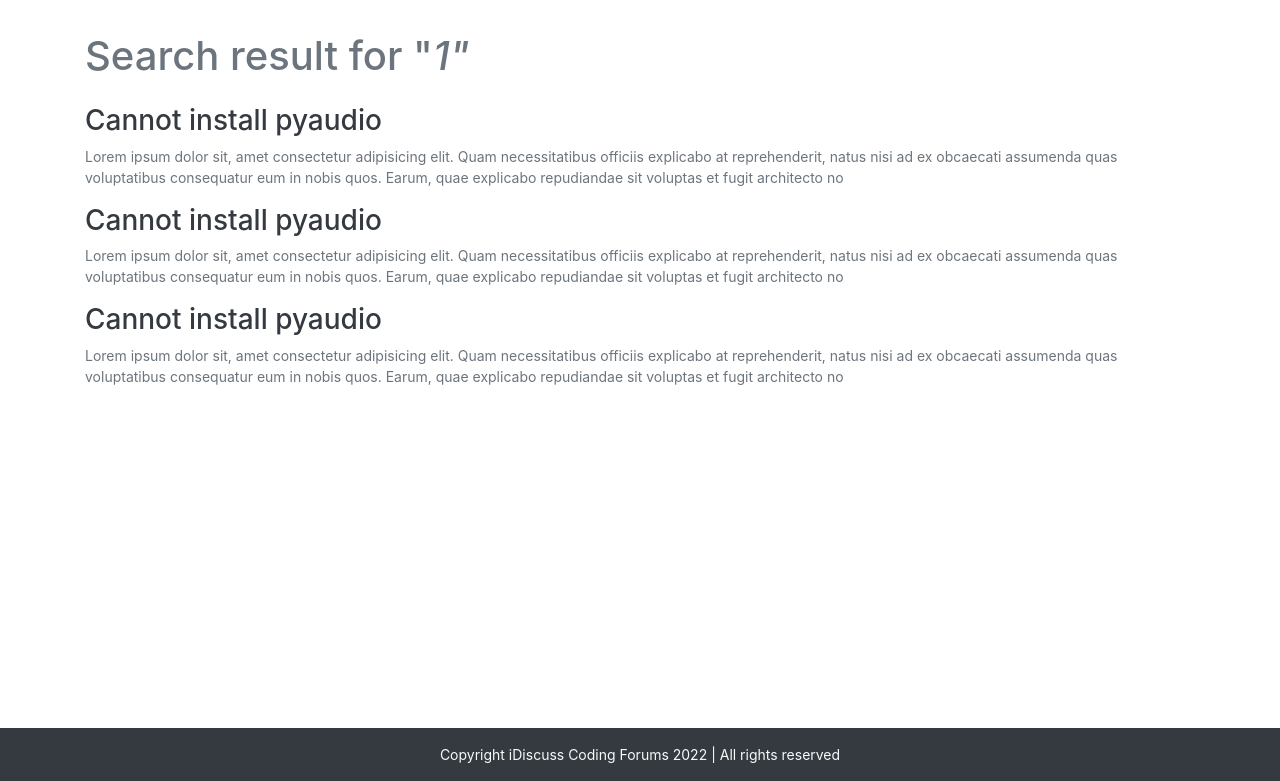
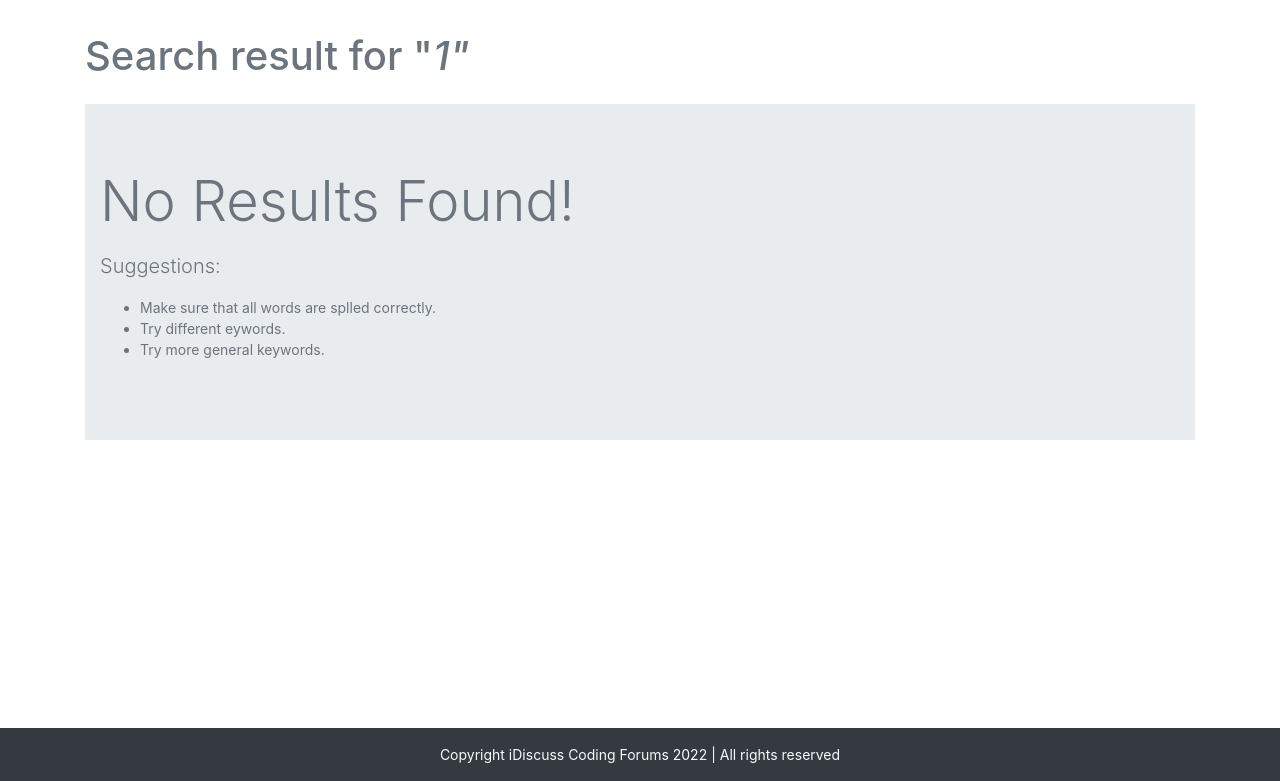
Before and after one commit to Asadujjaman47/PHP-Forum-Site, a PHP site: page /search.php?search=1 in a window 1280 px wide. Shown: the part 56-837 px from the top of the page. Run offline with PHP 8.4, Linux system fonts and the light colour scheme; tables that the repository leaves empty or names only in its code hold one stand-in row (values such as "Sample post").

Commit message:
Creating Logic for Pulling Search Results From the Database

```diff
--- a/search.php
+++ b/search.php
@@ -11,7 +11,7 @@
         integrity="sha384-xOolHFLEh07PJGoPkLv1IbcEPTNtaed2xpHsD9ESMhqIYd0nLMwNLD69Npy4HI+N" crossorigin="anonymous">
 
     <style>
-    .container {
+    #maincontainer {
         min-height: 87vh;
     }
     </style>
@@ -24,25 +24,52 @@
     <?php include 'partials/_header.php'; ?>
 
 
-    <!-- Search Result -->
-    <div class="container my-3">
-        <h1 class="py-3">Search result for "<em><?php echo $_GET['search']?>"</em></h1>
-        <div class="result">
-            <h3><a href="/categories/dff" class="text-dark">Cannot install pyaudio</a></h3>
-            <p>Lorem ipsum dolor sit, amet consectetur adipisicing elit. Quam necessitatibus officiis explicabo at reprehenderit, natus nisi ad ex obcaecati assumenda quas voluptatibus consequatur eum in nobis quos. Earum, quae explicabo repudiandae sit voluptas et fugit architecto no</p>
-        </div>
-
-        <div class="result">
-            <h3><a href="/categories/dff" class="text-dark">Cannot install pyaudio</a></h3>
-            <p>Lorem ipsum dolor sit, amet consectetur adipisicing elit. Quam necessitatibus officiis explicabo at reprehenderit, natus nisi ad ex obcaecati assumenda quas voluptatibus consequatur eum in nobis quos. Earum, quae explicabo repudiandae sit voluptas et fugit architecto no</p>
-        </div>
-
-        <div class="result">
-            <h3><a href="/categories/dff" class="text-dark">Cannot install pyaudio</a></h3>
-            <p>Lorem ipsum dolor sit, amet consectetur adipisicing elit. Quam necessitatibus officiis explicabo at reprehenderit, natus nisi ad ex obcaecati assumenda quas voluptatibus consequatur eum in nobis quos. Earum, quae explicabo repudiandae sit voluptas et fugit architecto no</p>
-        </div>
 
 
+    <!-- Search Result -->
+    <div class="container my-3" id="maincontainer">
+        <h1 class="py-3">Search result for "<em><?php echo $_GET['search']?>"</em></h1>
+
+        <?php
+        $noresults = true;
+
+        $query = $_GET["search"];
+        $sql = "SELECT * FROM `threads` WHERE MATCH (thread_title, thread_desc) against ('$query')";
+        $result = mysqli_query($conn, $sql);
+
+        while($row = mysqli_fetch_assoc($result)){
+            $title = $row['thread_title'];
+            $desc = $row['thread_desc'];
+            $thread_id = $row['thread_id'];
+
+            $url = "thread.php?threadid=". $thread_id;
+            $noresults = false;
+
+
+            // Display the search result
+            echo '
+                <div class="result">
+                    <h3><a href="'. $url .'" class="text-dark">'. $title .'</a></h3>
+                    <p>'. $desc .'</p>
+                </div>
+            ';
+        }
+
+        if($noresults){
+            echo '<div class="jumbotron jumbotron-fluid">
+                    <div class="container">
+                    <p class="display-4">No Results Found!</p>
+                    <p class="lead"> Suggestions: <ul>
+                            <li>Make sure that all words are splled correctly.</li>
+                            <li>Try different eywords.</li>
+                            <li>Try more general keywords.</li>
+                        </ul>
+                    </p>
+                    </div>
+                </div>';
+        }
+
+        ?>
 
     </div>
 
--- a/threadlist.php
+++ b/threadlist.php
@@ -128,7 +128,7 @@
 
 
 
-    <div class="container" id="ques">
+    <div class="container mb-5" id="ques">
         <h1 class="py-2">Browse Questions</h1>
 
         <?php
```
Also changed, not shown: thread.php (+2 -5 lines).
